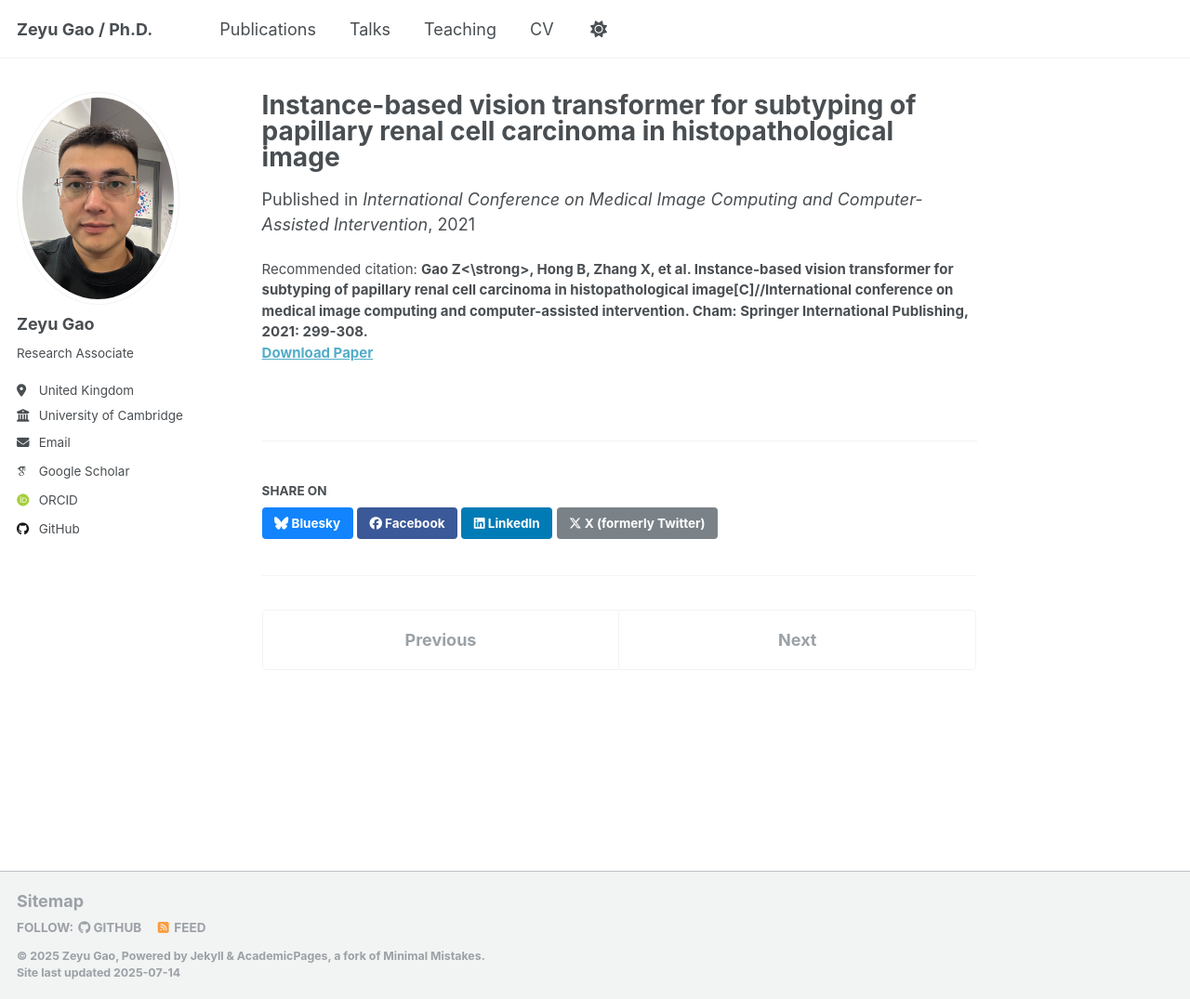
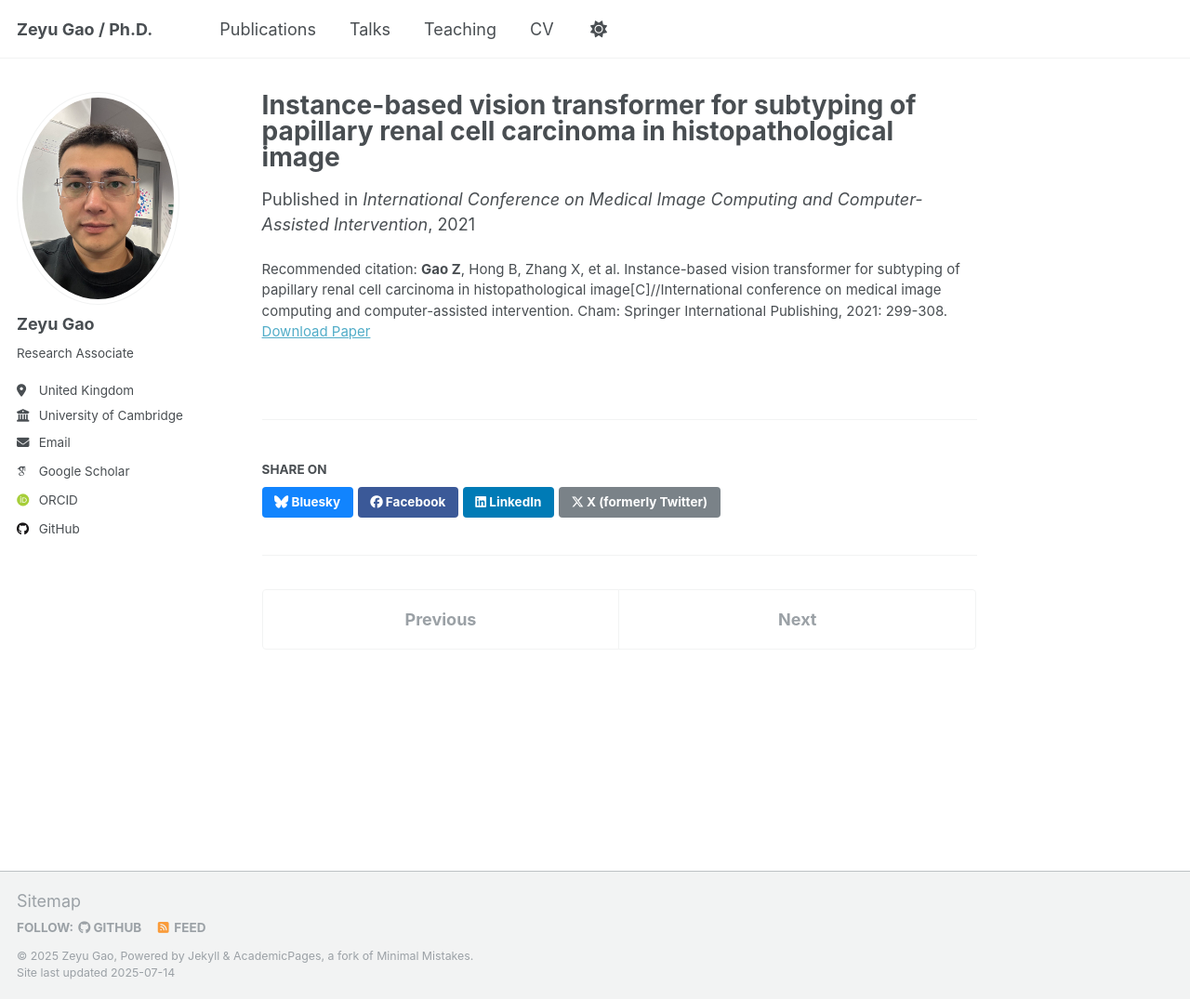
Before and after one commit to ZeyuGaoAi/ZeyuGaoAi.github.io, a Jekyll site: the page built from _publications/MICCAI2021_1.md, in a window 1280 px wide and 1075 px high. Shown: the whole window at 93% size. Built offline with Jekyll 4.4.1, drawn with Linux system fonts in a browser that asks for light colours; some web fonts are replaced; a script that is not in the unit is left out.

Commit message:
Update MICCAI2021_1.md

```diff
--- a/_publications/MICCAI2021_1.md
+++ b/_publications/MICCAI2021_1.md
@@ -5,5 +5,5 @@ category: conferences
 date: 2021-09-27
 venue: 'International Conference on Medical Image Computing and Computer-Assisted Intervention'
 paperurl: 'https://link.springer.com/chapter/10.1007/978-3-030-87237-3_29'
-citation: '<strong>Gao Z<\strong>, Hong B, Zhang X, et al. Instance-based vision transformer for subtyping of papillary renal cell carcinoma in histopathological image[C]//International conference on medical image computing and computer-assisted intervention. Cham: Springer International Publishing, 2021: 299-308.'
+citation: '<strong>Gao Z</strong>, Hong B, Zhang X, et al. Instance-based vision transformer for subtyping of papillary renal cell carcinoma in histopathological image[C]//International conference on medical image computing and computer-assisted intervention. Cham: Springer International Publishing, 2021: 299-308.'
 ---
```
